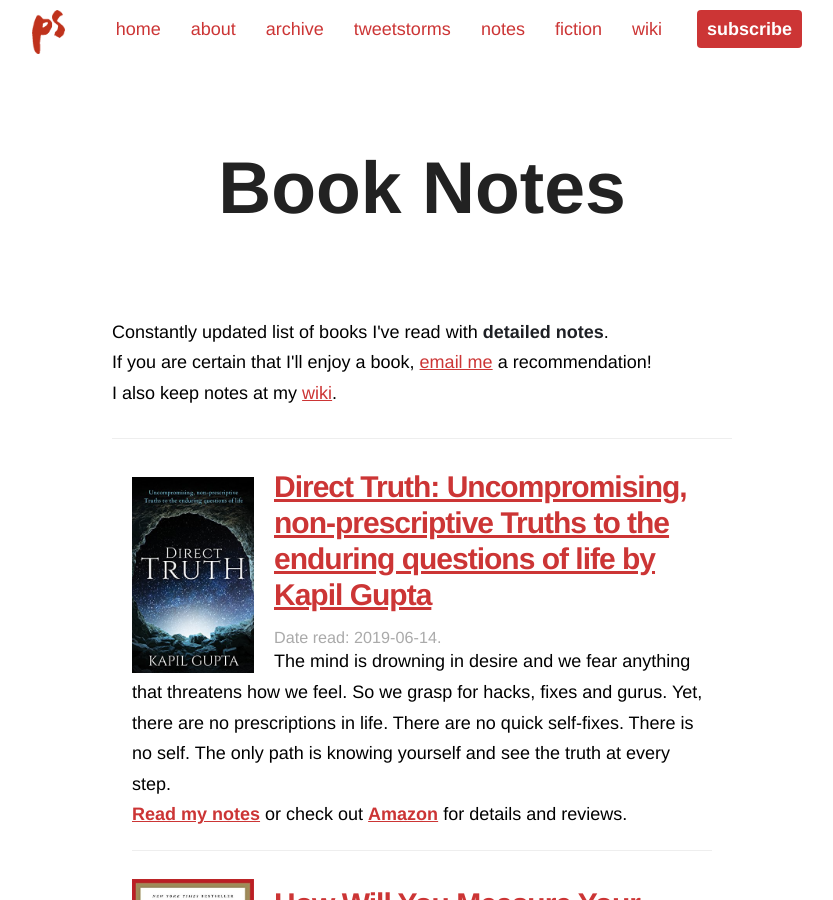
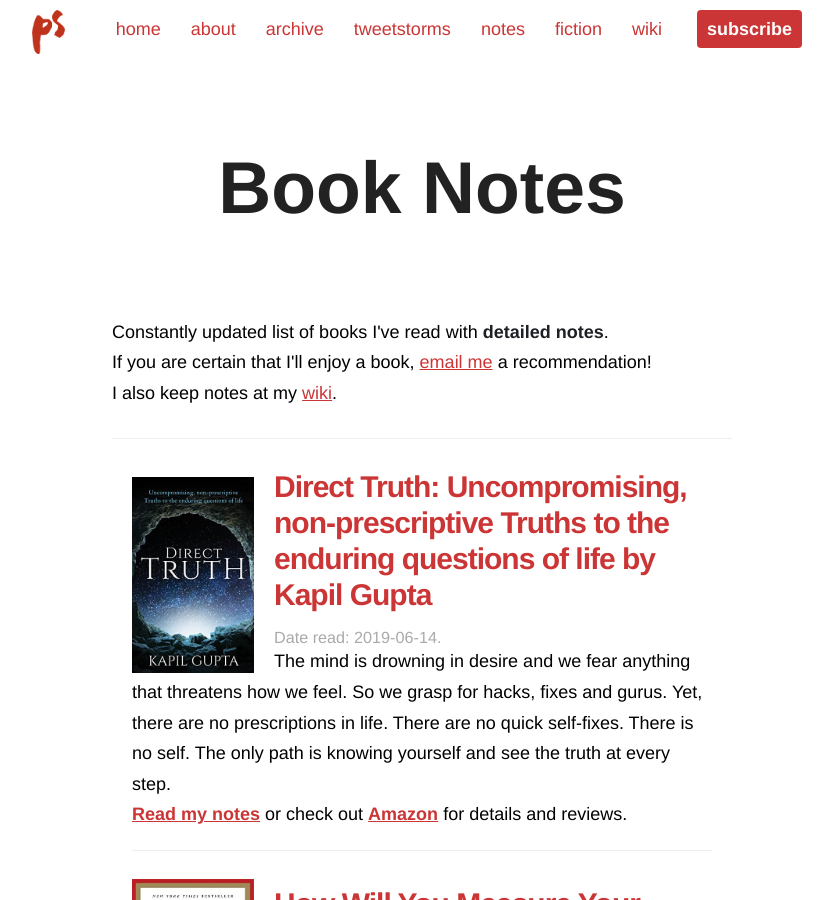
Before and after one commit to psto/stojanow.com, a Jekyll site: the page built from books.html, in a window 1280 px wide and 900 px high. Shown: the whole window, without its empty margins (218-1051 px from the left). Built offline with Jekyll 4.4.1, drawn with Linux system fonts in a browser that asks for light colours; nearby versions of some CDN libraries; comment, search, counter and statistics services are not loaded.

Commit message:
fix broken link to wiki and change notes titles text-decoration

```diff
--- a/_includes/book-list.html
+++ b/_includes/book-list.html
@@ -2,7 +2,7 @@
   {% for book in site.categories.books %}
   <li>
       <a href="{{ book.url }}"><img src="{{ book.cover }}" class="book-cover" alt="{{ book.title }} cover"></a>
-      <h1><a href="{{ "/" | relative_url  }}{{ book.url | remove_first: '/' }}">{{ book.title }}</a></h1>
+      <h1 class="post-title"><a href="{{ "/" | relative_url  }}{{ book.url | remove_first: '/' }}">{{ book.title }}</a></h1>
       <small>Date read: {{ book.date-read }}.</small>
       <p>{{ book.summary }}</p>
       <p><a href="{{ book.url }}">Read my notes</a> or check out <a href="{{ book.amazon }}">Amazon</a> for details and reviews.</p>
--- a/books.html
+++ b/books.html
@@ -19,7 +19,7 @@
 
 <p>Constantly updated list of books I've read with <strong>detailed notes</strong>.</p>
 <p>If you are certain that I'll enjoy a book, <a href="{{ "/" }}contact">email me</a> a recommendation!</p>
-<p>I also keep notes at my <a href="wiki.stojanow.com">wiki</a>.</p>
+<p>I also keep notes at my <a href="https://wiki.stojanow.com">wiki</a>.</p>
 <hr>
 
 {% include book-list.html %}
```
